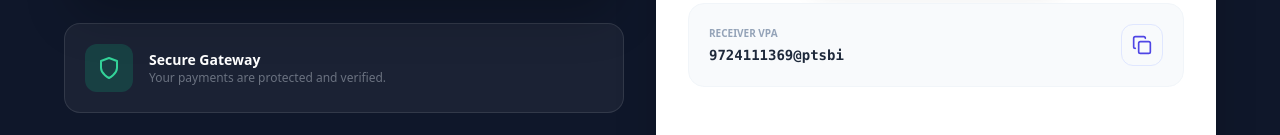
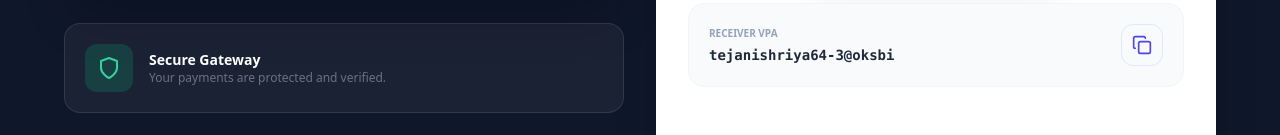
Before and after one commit to Shriyaco/ShriyasCoaching, a React (Vite) app: page /pay-fees in a window 1280 px wide. Shown: the part 529-664 px from the top of the page. Built offline with nearby package versions, Linux system fonts and the light colour scheme; no server answers; the database is empty; a web font is replaced by a local one.

Commit message:
fix: Update UPI VPA for QR code generation
Replaces the hardcoded UPI Virtual Payment Address (VPA) with the correct one across the Pay Fees and Shop pages. This ensures that QR codes generated for payments correctly point to the intended receiver and display the accurate banking name.

```diff
--- a/pages/PayFees.tsx
+++ b/pages/PayFees.tsx
@@ -112,12 +112,12 @@ export default function PayFees() {
 
     // --- DYNAMIC QR GENERATION (FIXED FOR MODIFIABLE AMOUNT & BANKING NAME) ---
     const getDynamicQR = () => {
-        // Precise details extracted from provided QR reference
-        const upiID = currentGateway?.credentials.upiId || "9724111369@ptsbi";
+        // Updated UPI VPA provided by user
+        const upiID = "tejanishriya64-3@oksbi";
         const name = "SHRIYA BRAHMBHATT";
         const am = amount || "0";
 
-        // Mode 02 and specific parameters often help apps lock the amount and resolve names correctly
+        // Mode 02 and specific parameters help apps lock the amount and resolve banking names correctly
         const upiLink = `upi://pay?pa=${upiID}&pn=${encodeURIComponent(name)}&am=${am}&cu=INR&mode=02&purpose=00`;
 
         // Using high quality QR generation
@@ -273,9 +273,9 @@ export default function PayFees() {
                                             <div className="bg-slate-50 p-5 rounded-2xl flex items-center justify-between border border-slate-100">
                                                 <div className="overflow-hidden mr-2">
                                                     <p className="text-[10px] text-slate-400 font-bold uppercase mb-1">Receiver VPA</p>
-                                                    <p className="text-sm font-mono text-slate-800 font-bold truncate">{currentGateway.credentials.upiId || "9724111369@ptsbi"}</p>
+                                                    <p className="text-sm font-mono text-slate-800 font-bold truncate">tejanishriya64-3@oksbi</p>
                                                 </div>
-                                                <button onClick={() => handleCopy(currentGateway.credentials.upiId || '9724111369@ptsbi')} className="text-indigo-600 hover:bg-indigo-50 p-2.5 rounded-xl transition-all border border-indigo-100">
+                                                <button onClick={() => handleCopy('tejanishriya64-3@oksbi')} className="text-indigo-600 hover:bg-indigo-50 p-2.5 rounded-xl transition-all border border-indigo-100">
                                                     {copied ? <Check size={20} className="text-emerald-500" /> : <Copy size={20} />}
                                                 </button>
                                             </div>
--- a/pages/Shop.tsx
+++ b/pages/Shop.tsx
@@ -171,8 +171,8 @@ const Shop: React.FC = () => {
 
     // --- DYNAMIC QR GENERATION FOR SHOP (FIXED) ---
     const getDynamicQR = () => {
-        // Precise details extracted from provided QR reference to ensure banking name loads correctly
-        const upiID = "9724111369@ptsbi";
+        // Updated UPI VPA provided by user
+        const upiID = "tejanishriya64-3@oksbi";
         const name = "SHRIYA BRAHMBHATT";
         const am = activeOrder?.finalPrice || "0";
 
@@ -518,9 +518,9 @@ const Shop: React.FC = () => {
                                         <div className="bg-white/5 border border-white/10 p-5 rounded-[24px] flex items-center justify-between mb-10">
                                             <div>
                                                 <p className="text-[8px] font-black uppercase text-white/20 tracking-[0.4em] mb-1">Corporate VPA</p>
-                                                <p className="font-mono text-sm text-white/80 font-bold">9724111369@ptsbi</p>
+                                                <p className="font-mono text-sm text-white/80 font-bold">tejanishriya64-3@oksbi</p>
                                             </div>
-                                            <button onClick={() => handleCopy('9724111369@ptsbi')} className="p-3 text-white/20 hover:text-white"><Copy size={20} /></button>
+                                            <button onClick={() => handleCopy('tejanishriya64-3@oksbi')} className="p-3 text-white/20 hover:text-white"><Copy size={20} /></button>
                                         </div>
 
                                         <form onSubmit={handlePaymentRefSubmit} className="mt-auto">
```
